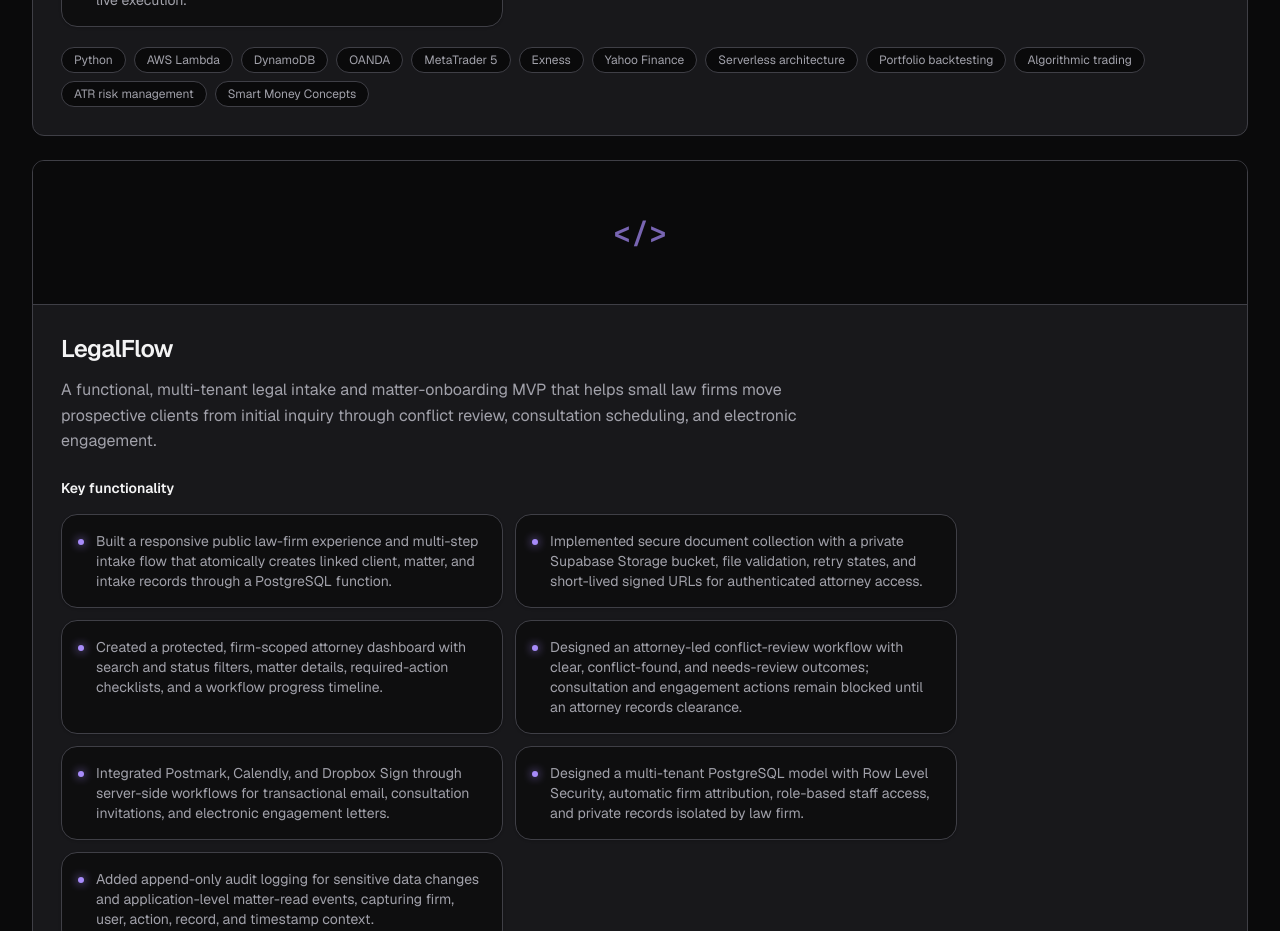
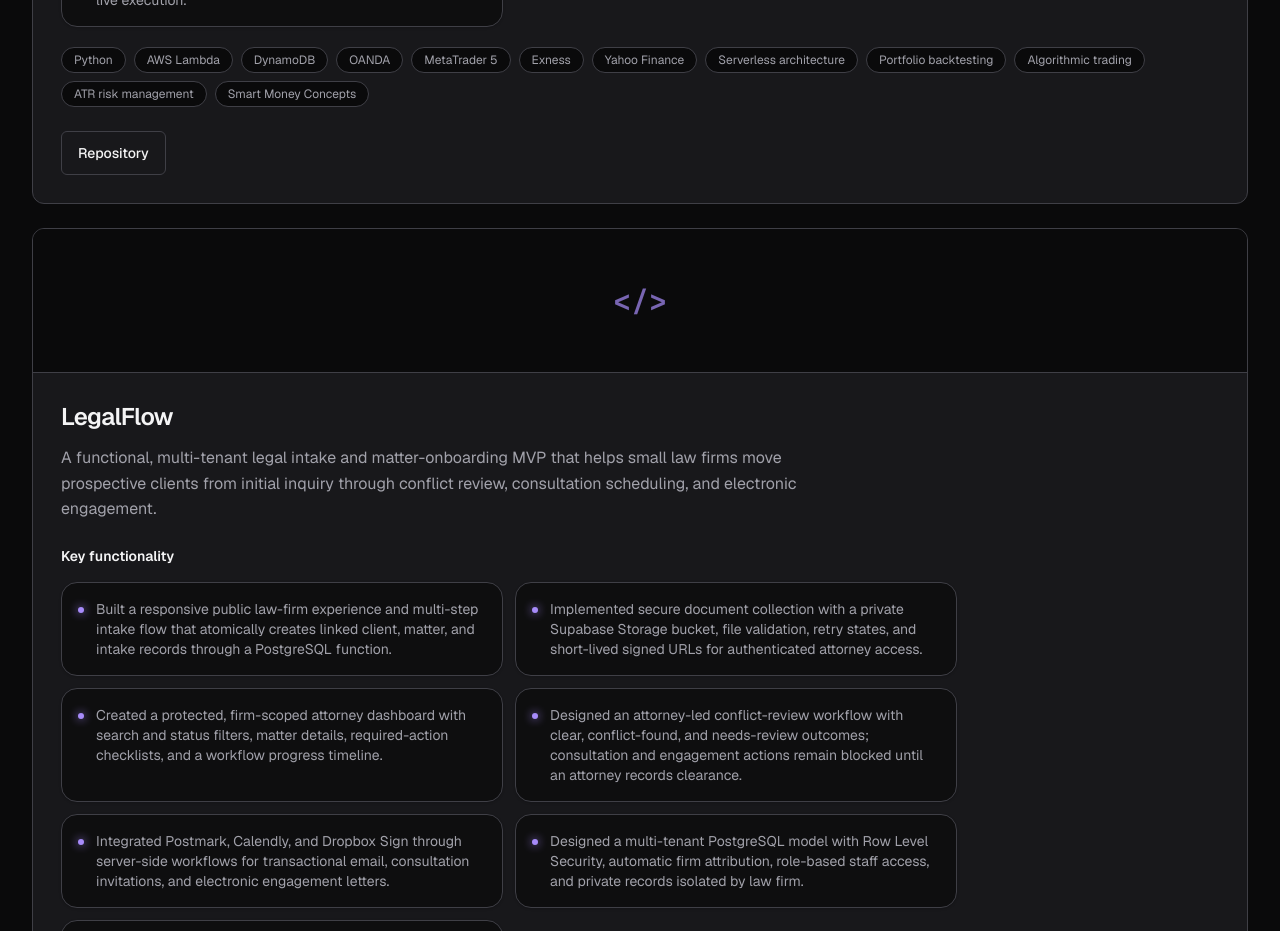
Before and after one commit to naribot/nathnael-portfolio, a Next.js app: page / in a window 1280 px wide. Shown: the part 5860-6791 px from the top of the page. Built offline with nearby package versions, Linux system fonts and the light colour scheme; no server answers.

Commit message:
Add trading bot repository link

```diff
--- a/data/portfolio.ts
+++ b/data/portfolio.ts
@@ -258,6 +258,7 @@ export const projects: Project[] = [
       "Smart Money Concepts",
     ],
     featured: true,
+    repositoryUrl: "https://github.com/Signil/aws-trading-bot",
   },
   {
     title: "LegalFlow",
```
